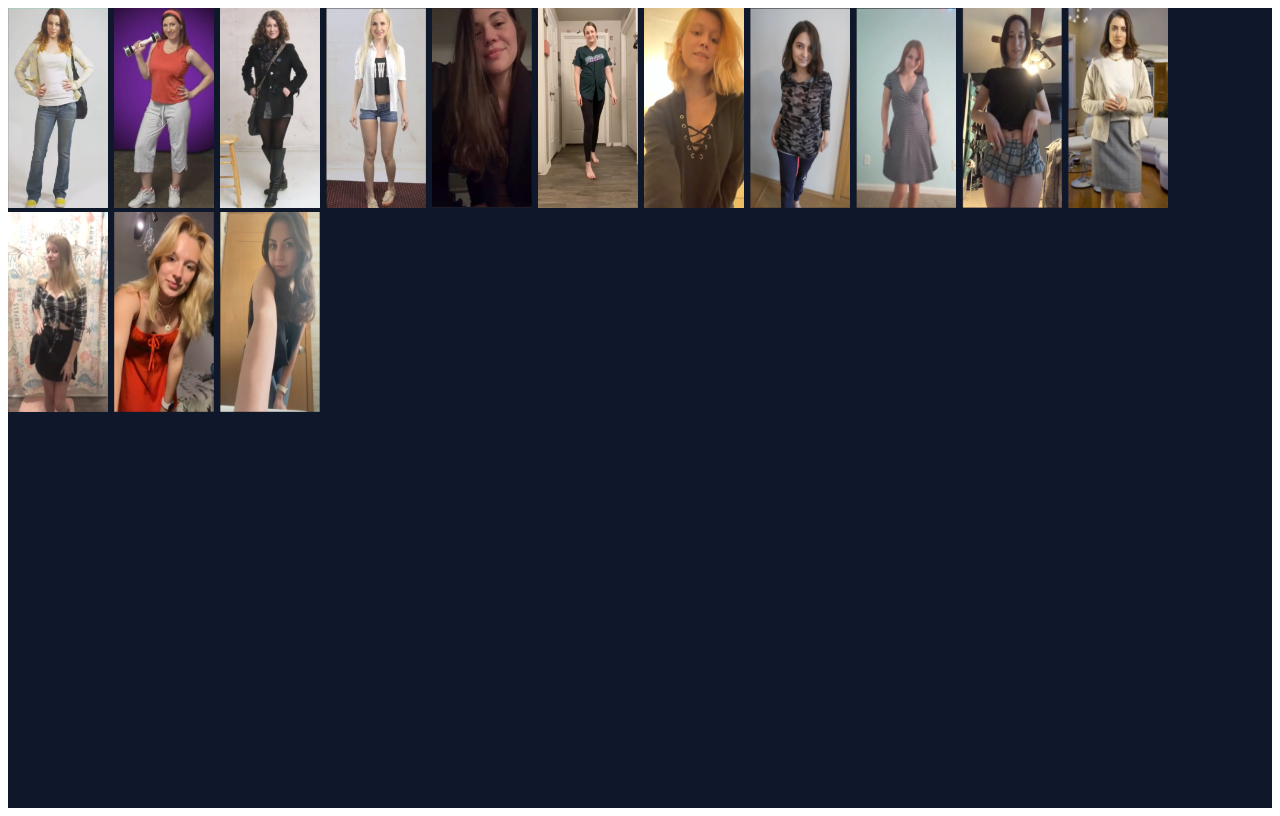
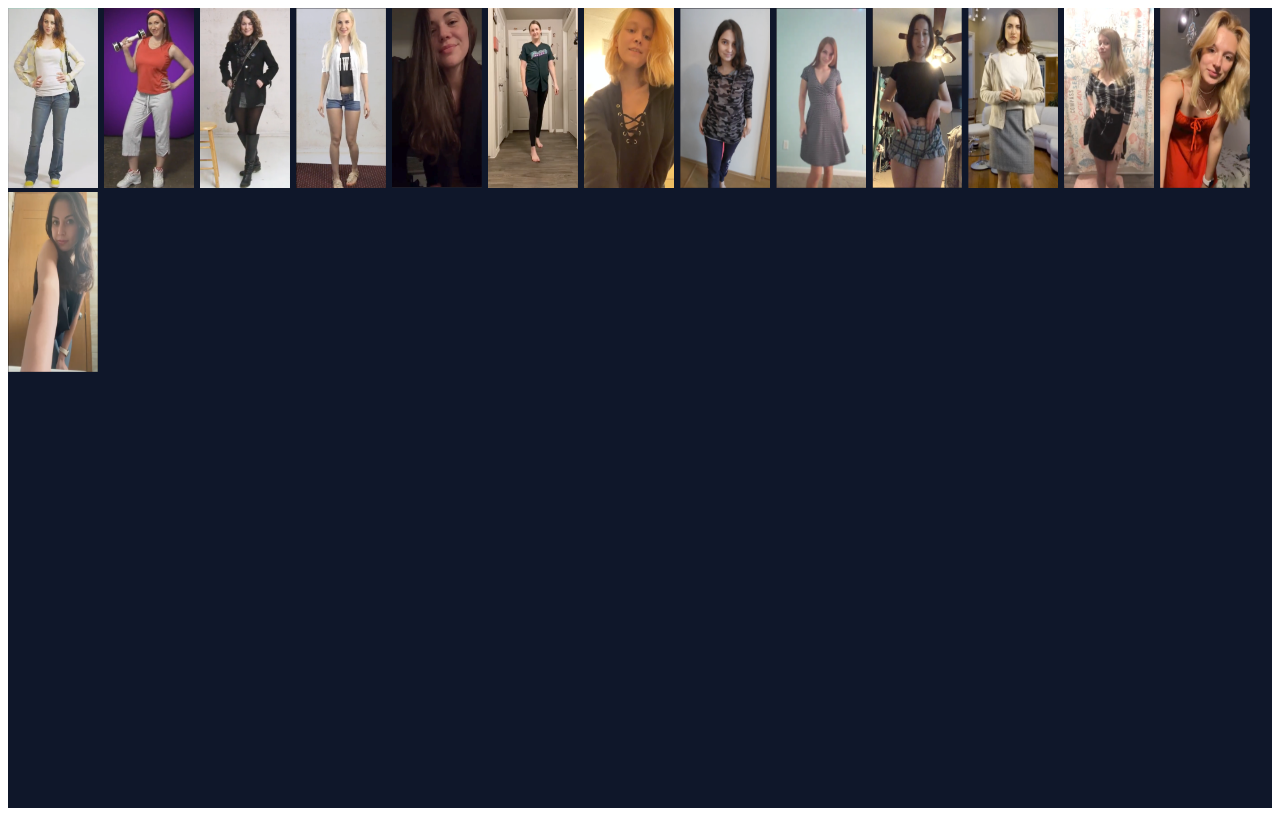
Before and after one commit to crushertheory/crushertheory.github.io, an Angular app: page / in a window 1280 px wide. Built offline with nearby package versions, Linux system fonts and the light colour scheme.

Commit message:
made opponent images slightly smaller

```diff
--- a/src/app/app.component.scss
+++ b/src/app/app.component.scss
@@ -85,8 +85,8 @@ html, body {
 }
 
 .opponent-image {
-  height: 200px;
-  max-width: 100px;
+  height: 180px;
+  max-width: 90px;
 }
 
 .center-screen {
```
Also changed, not shown: 3 other files (tests, documents, lock files or other folders).
